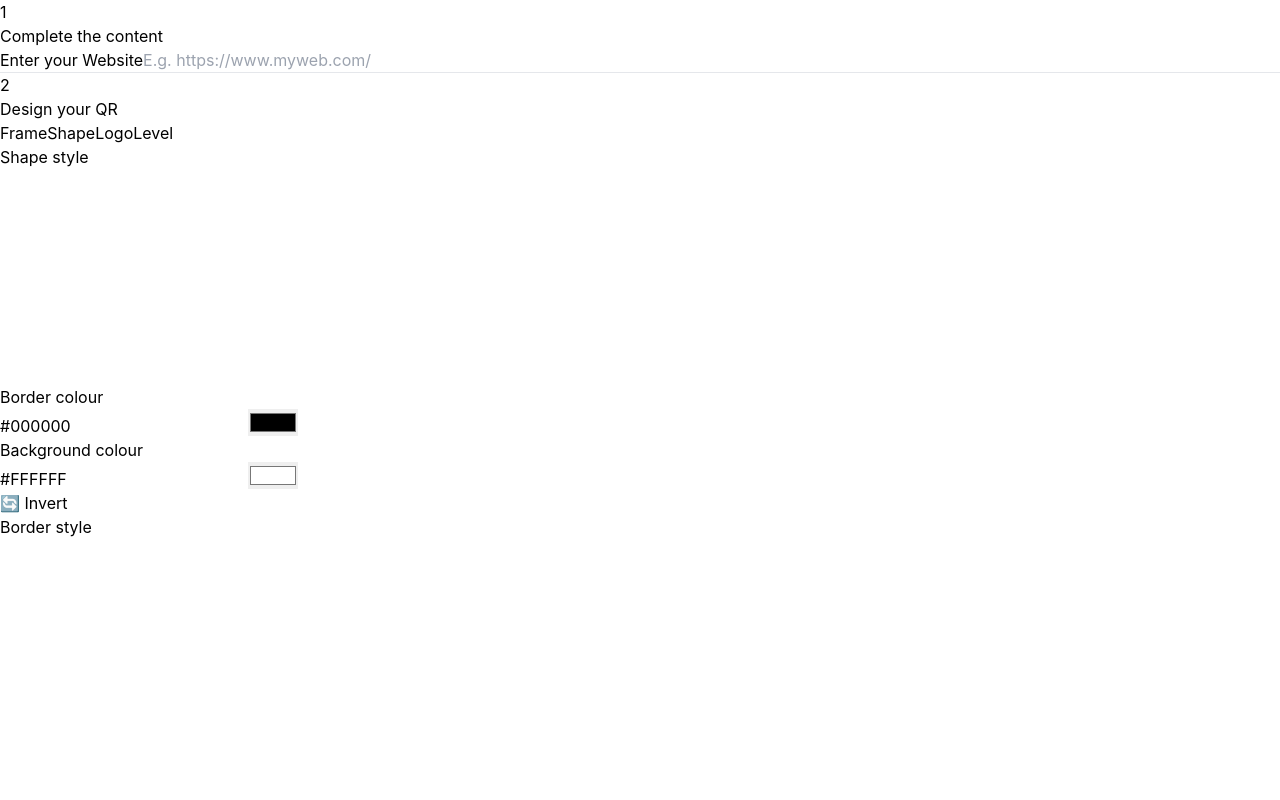
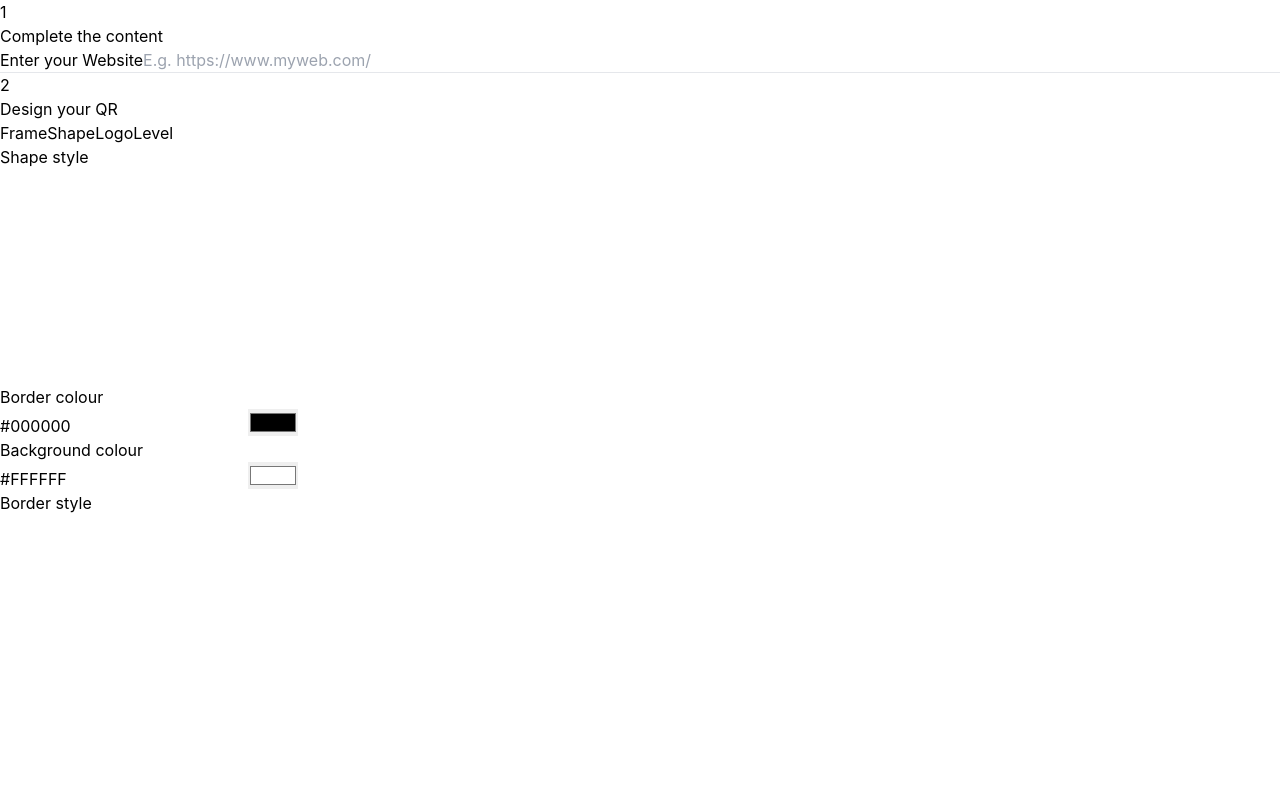
Before and after one commit to Febin-Joseph/tetra-connect, a React (Vite) app: page / in a window 1280 px wide. Both pictures are taken after a click on the button "Shape". Shown: the top 800 px of the page. Built offline with nearby package versions, Linux system fonts and the light colour scheme.

Commit message:
removed unwanted comments

```diff
--- a/src/components/ContentInput.jsx
+++ b/src/components/ContentInput.jsx
@@ -26,14 +26,12 @@ const ContentInput = ({ websiteUrl, setWebsiteUrl, triggerValidation }) => {
     setError(validate(websiteUrl))
   }
 
-  // Show error if triggered externally (e.g. by clicking frame/shape/logo), but not on initial mount or if triggerValidation is still at its initial value
-  useEffect(() => {
+ useEffect(() => {
     if (triggerValidation !== initialTrigger.current) {
       setTouched(true)
       setError(validate(websiteUrl))
     }
-    // eslint-disable-next-line
-  }, [triggerValidation])
+    }, [triggerValidation])
 
   const isError = touched && error
 
--- a/src/components/DesignTabs.jsx
+++ b/src/components/DesignTabs.jsx
@@ -40,7 +40,6 @@ const DesignTabs = ({
     { id: "level", label: "Level" },
   ]
 
-  // Handler to trigger website validation if input is empty or invalid
   const handleOptionClick = () => {
     if (!websiteUrl || !/^https?:\/\//.test(websiteUrl) || /^https?:\/\/$/.test(websiteUrl)) {
       if (triggerWebsiteValidation) triggerWebsiteValidation()
--- a/src/components/tabs/ShapeTab.jsx
+++ b/src/components/tabs/ShapeTab.jsx
@@ -51,14 +51,6 @@ const ShapeTab = ({
         <ColorInput label="Border colour" value={borderColor} onChange={setBorderColor} />
         <ColorInput label="Background colour" value={backgroundColor} onChange={setBackgroundColor} />
       </div>
-
-      <button
-        onClick={() => setIsInverted(!isInverted)}
-        className="text-blue-600 border border-blue-600 hover:bg-blue-50 px-4 py-2 rounded-md transition-colors"
-      >
-        🔄 Invert
-      </button>
-
       {/* Border Style */}
       <div>
         <h3 className="font-medium mb-4">Border style</h3>
@@ -112,13 +104,6 @@ const ShapeTab = ({
         <ColorInput label="Border colour" value={centerBorderColor} onChange={setCenterBorderColor} />
         <ColorInput label="Background colour" value={centerBackgroundColor} onChange={setCenterBackgroundColor} />
       </div>
-
-      <button
-        onClick={() => setIsCenterInverted(!isCenterInverted)}
-        className="text-blue-600 border border-blue-600 hover:bg-blue-50 px-4 py-2 rounded-md transition-colors"
-      >
-        🔄 Invert
-      </button>
     </div>
   )
 }
```
